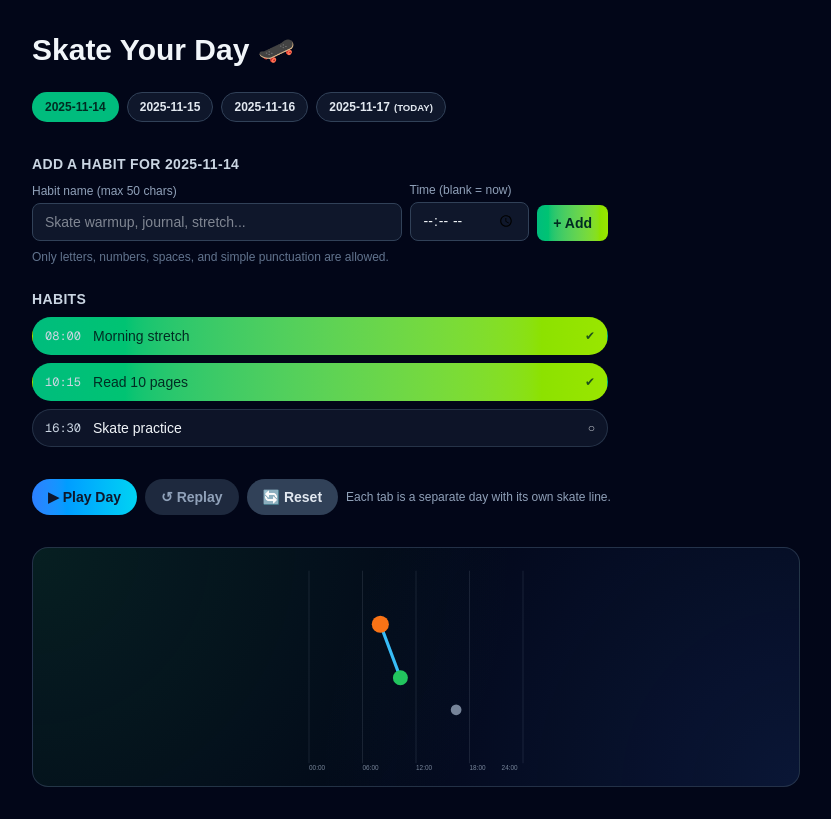
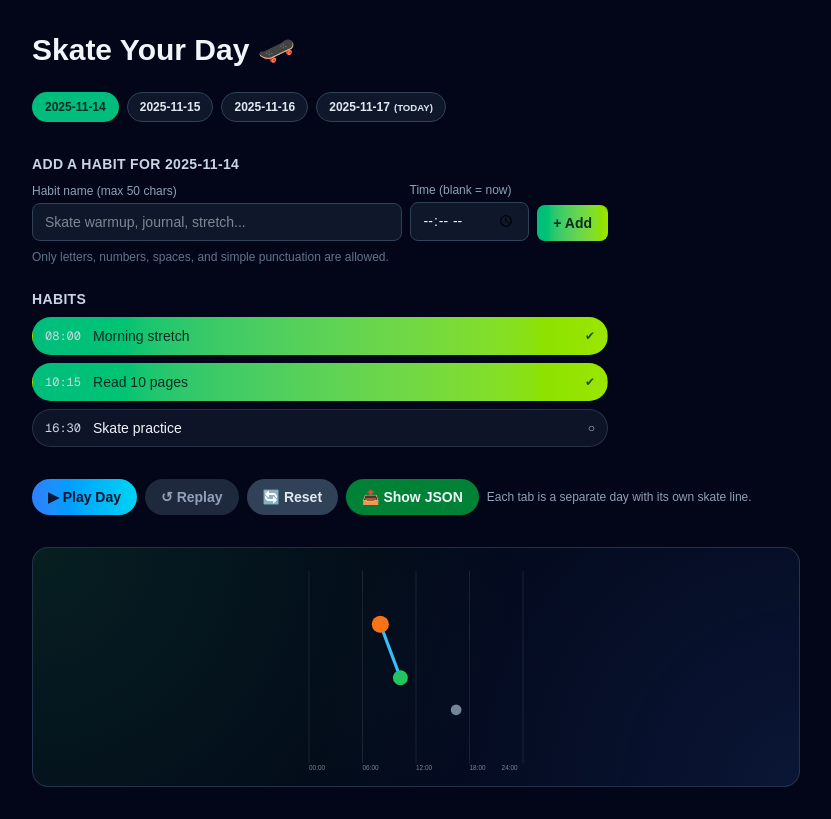
Before and after one commit to chulahn/Sk8Habit, a Next.js app in the folder skate-your-day/: page / in a window 1280 px wide. Shown: the whole page, without its empty margins (0-831 px from the left). Built offline with nearby package versions, Linux system fonts and the light colour scheme.

Commit message:
export / import days
dev function.  possible paid feature function.

set up template days / test cases quickly.

```diff
--- a/skate-your-day/app/components/Controls.tsx
+++ b/skate-your-day/app/components/Controls.tsx
@@ -8,10 +8,42 @@ interface Props {
   canPlay: boolean;
   canReplay: boolean;
   handleReset: () => void;
+  // Parent supplies the JSON text for export and a toggle to show/hide it
+  exportJson: string;
+  showExportJson: boolean;
+  toggleExportJson: () => void;
+  // Import handler accepts a parsed JSON object
+  handleImportObject: (obj: any) => void;
 }
 
-export default function Controls({ handlePlay, handleReplay, canPlay, canReplay, handleReset }: Props) {
+export default function Controls({ handlePlay, handleReplay, canPlay, canReplay, handleReset, exportJson, showExportJson, toggleExportJson, handleImportObject }: Props) {
+  const [text, setText] = React.useState("");
+  const textareaRef = React.useRef<HTMLTextAreaElement | null>(null);
+
+  // When parent toggles showing export JSON, populate textarea
+  React.useEffect(() => {
+    if (showExportJson) {
+      setText(exportJson || "");
+    }
+  }, [showExportJson, exportJson]);
+
+  const onImportClick = () => {
+    try {
+      const parsed = JSON.parse(text);
+      handleImportObject(parsed);
+    } catch (e) {
+      alert("Invalid JSON in textbox.");
+    }
+  };
+
+  const onSelectAll = () => {
+    if (textareaRef.current) {
+      textareaRef.current.select();
+    }
+  };
+
   return (
+    <>
     <div className="flex items-center gap-2 mt-2 flex-wrap">
       <button
         onClick={handlePlay}
@@ -44,7 +76,42 @@ export default function Controls({ handlePlay, handleReplay, canPlay, canReplay,
         🔄 Reset
       </button>
 
+      <button
+        onClick={toggleExportJson}
+        className="px-4 py-2 rounded-full font-semibold text-sm bg-green-700 hover:bg-green-600 text-slate-100 transition-colors"
+      >
+        {showExportJson ? "🔽 Hide JSON" : "📤 Show JSON"}
+      </button>
+
+      {showExportJson ? (
+        <>
+          <button
+            onClick={onImportClick}
+            className="px-4 py-2 rounded-full font-semibold text-sm bg-amber-700 hover:bg-amber-600 text-slate-100 transition-colors"
+          >
+            📥 Import From Textbox
+          </button>
+          <button
+            onClick={onSelectAll}
+            className="px-3 py-2 rounded-full font-semibold text-sm bg-slate-700 hover:bg-slate-600 text-slate-100 transition-colors"
+          >
+            Select All
+          </button>
+        </>
+      ) : null}
+
       <span className="text-xs text-slate-400">Each tab is a separate day with its own skate line.</span>
     </div>
+    {showExportJson ? (
+      <div className="mt-2">
+        <textarea
+          ref={textareaRef}
+          value={text}
+          onChange={(e) => setText(e.target.value)}
+          className="w-full min-h-[160px] p-2 bg-slate-900 text-slate-100 rounded-md text-xs font-mono"
+        />
+      </div>
+    ) : null}
+    </>
   );
 }
--- a/skate-your-day/app/page.tsx
+++ b/skate-your-day/app/page.tsx
@@ -410,6 +410,83 @@ function HomeContent() {
     setIsPlaying(false);
     setProgress(0);
   };
+  // Export JSON text for the active day and toggle visibility of the textbox
+  const [exportJson, setExportJson] = useState("");
+  const [showExportJson, setShowExportJson] = useState(false);
+
+  const toggleExportJson = () => {
+    if (!activeDay) {
+      alert("No active day to export.");
+      return;
+    }
+
+    // If toggling on, prepare JSON
+    if (!showExportJson) {
+      try {
+        const json = JSON.stringify(activeDay, null, 2);
+        setExportJson(json);
+      } catch (err) {
+        console.error(err);
+        alert("Failed to produce export JSON.");
+        return;
+      }
+    }
+
+    setShowExportJson((v) => !v);
+  };
+
+  // hide export JSON view when switching active day
+  useEffect(() => {
+    setShowExportJson(false);
+  }, [activeDayId]);
+
+  // Import handler that accepts a parsed JSON object (DayData or array)
+  const handleImportObject = (parsed: any) => {
+    if (!parsed) {
+      alert("No JSON provided for import.");
+      return;
+    }
+
+    const toUpsert: any[] = Array.isArray(parsed) ? parsed : [parsed];
+
+    const validDays = toUpsert.filter((d) => {
+      if (!d || typeof d !== "object") return false;
+      if (typeof d.id !== "string") return false;
+      if (!Array.isArray(d.habits)) return false;
+      return true;
+    });
+
+    if (validDays.length === 0) {
+      alert("Imported JSON did not contain valid day data.");
+      return;
+    }
+
+    setDays((prev) => {
+      const copy = [...prev];
+      for (const d of validDays) {
+        const existingIndex = copy.findIndex((x) => x.id === d.id);
+        const normalizedHabits = (d.habits || []).map((h: any) => ({
+          id: Number(h.id) || 0,
+          name: String(h.name || ""),
+          timeLabel: String(h.timeLabel || "00:00"),
+          timeMins: Number(h.timeMins) || 0,
+          y: Number(h.y) || 50,
+          completed: Boolean(h.completed),
+        }));
+
+        const dayObj = { id: d.id, habits: normalizedHabits };
+
+        if (existingIndex >= 0) {
+          copy[existingIndex] = dayObj;
+        } else {
+          copy.push(dayObj);
+        }
+      }
+      return copy;
+    });
+
+    alert("Import successful.");
+  };
 
   // ---------- animation ----------
 
@@ -488,7 +565,17 @@ function HomeContent() {
 
       <HabitList habits={habits} toggleHabit={toggleHabit} />
 
-      <Controls handlePlay={handlePlay} handleReplay={handleReplay} canPlay={canPlay} canReplay={canReplay} handleReset={handleReset} />
+      <Controls
+        handlePlay={handlePlay}
+        handleReplay={handleReplay}
+        canPlay={canPlay}
+        canReplay={canReplay}
+        handleReset={handleReset}
+        exportJson={exportJson}
+        showExportJson={showExportJson}
+        toggleExportJson={toggleExportJson}
+        handleImportObject={handleImportObject}
+      />
 
       <Timeline habits={habits} pathPoints={pathPoints} skaterPosition={skaterPosition} />
     </main>
```
Also changed, not shown: skate-your-day/app/components/Timeline.tsx (indentation only).
